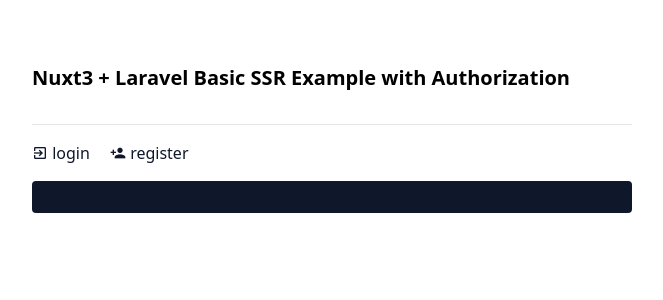
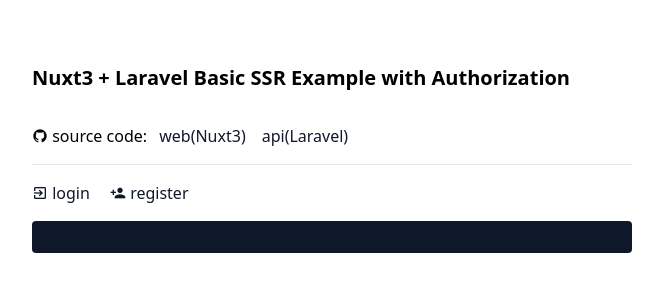
Before and after one commit to DengSihan/laravel-nuxt3-web, a Nuxt app: page / in a window 1280 px wide. Shown: the top 300 px of the page, without its empty margins (308-971 px from the left). Built offline with nearby package versions, Linux system fonts and the light colour scheme; no server answers.

Commit message:
docs: add README.md

```diff
--- a/layouts/default.vue
+++ b/layouts/default.vue
@@ -5,6 +5,20 @@
             class="text-xl font-bold my-8">
             Nuxt3 + Laravel Basic SSR Example with Authorization
         </h1>
+        <p
+            class="my-4">
+            <i
+                class="mdi mdi-github"></i>
+            source code:
+            <a
+                class="mx-2"
+                target="_blank"
+                href="https://github.com/DengSihan/laravel-nuxt3-web">web(Nuxt3)</a>
+            <a
+                class="mx-2"
+                target="_blank"
+                href="https://github.com/DengSihan/laravel-nuxt3-api">api(Laravel)</a>
+        </p>
         <hr>
         <slot/>
     </main>
```
Also changed, not shown: 1 other file (tests, documents, lock files or other folders).
